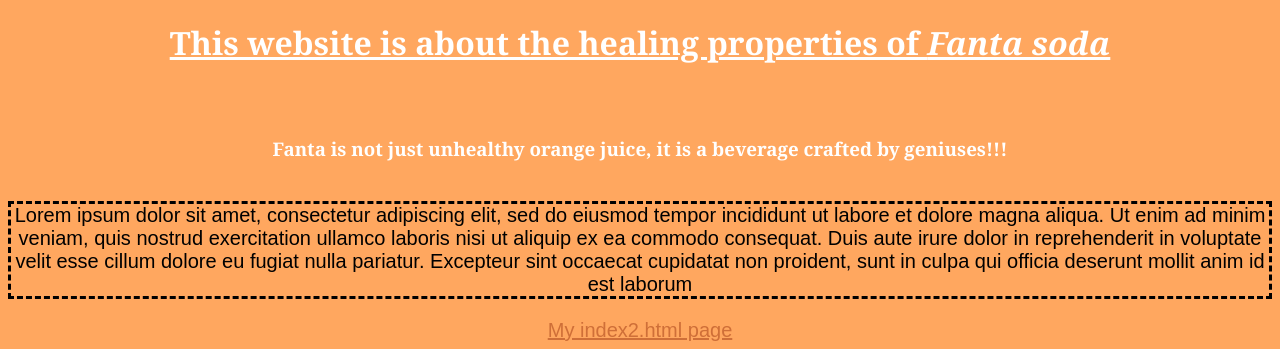
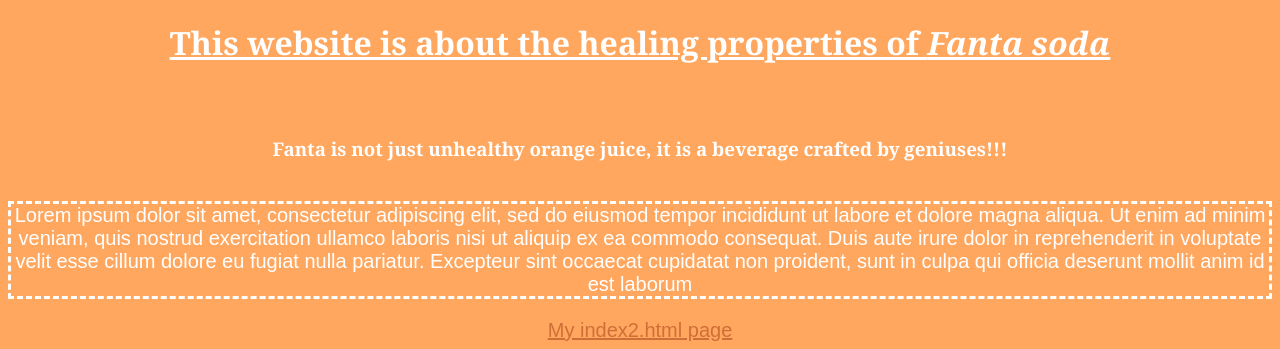
Before and after one commit to MTHS-ICS2O-2-2022/ICS2O-Unit-1-04-janet-do, a website: page index.html in a window 1280 px wide. Shown: the top 349 px of the page. Drawn offline with Linux system fonts and the light colour scheme.

Commit message:
fixed formatting 5

```diff
--- a/css/style.css
+++ b/css/style.css
@@ -26,7 +26,7 @@
 /* This is the border of the content */
 .dashed {
   border-style: dashed;
-  color: "#fff";
+  color: #fff;
 }
 
 /* Fanta image */
```
